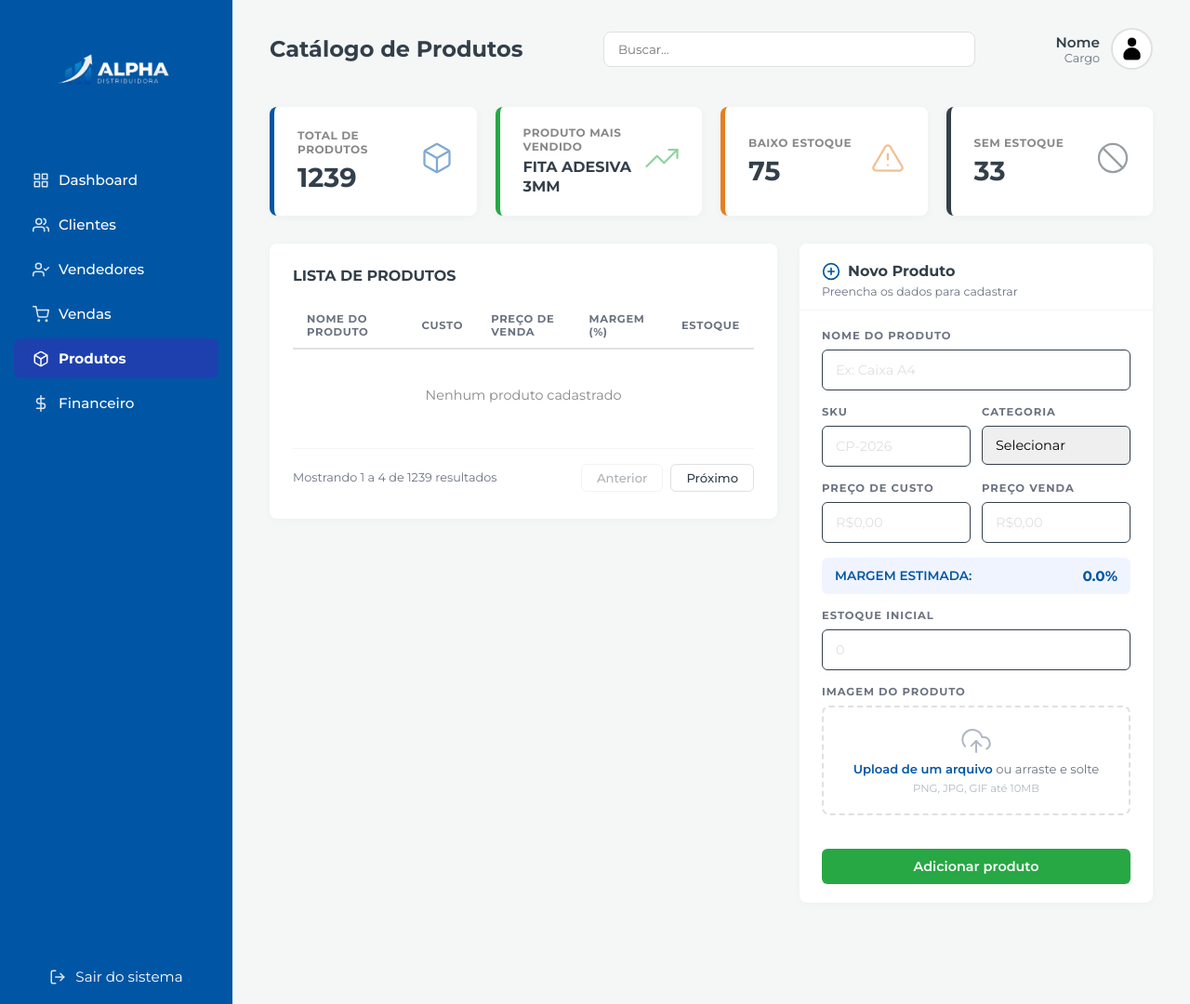
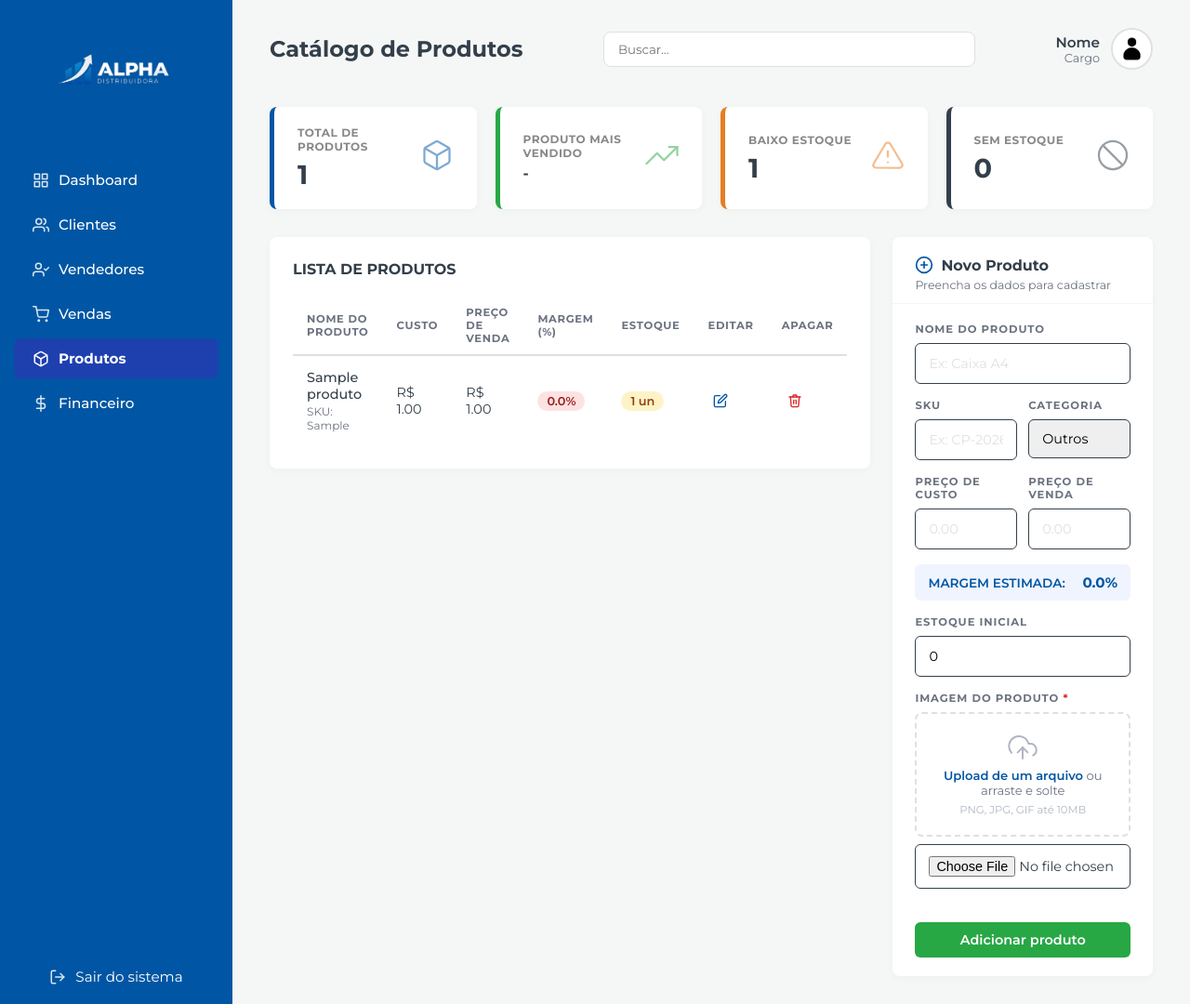
Before and after one commit to Gotheus2/Alpha-Distribuidora, a Django app: page /produtos/ in a window 1280 px wide. Shown: the whole page at 93% size. Run offline with Django 5.2, Linux system fonts and the light colour scheme; tables that the repository leaves empty hold one stand-in row (values such as "Sample post").

Commit message:
finalizacao da pagina de produtos

```diff
--- a/pagina_interna/forms.py
+++ b/pagina_interna/forms.py
@@ -2,7 +2,7 @@
 from django.utils.html import format_html
 from django.utils.safestring import mark_safe
 from .models import Vendedor
-from .models import Cliente
+from .models import Cliente, Produto
 
 
 class FotoVendedorWidget(forms.ClearableFileInput):
@@ -81,3 +81,17 @@
     def clean_telefone(self):
         valor = self.cleaned_data.get("telefone", "")
         return ''.join(filter(str.isdigit, valor))
+
+class ProdutoForm(forms.ModelForm):
+    class Meta:
+        model = Produto
+        fields = ["nome", "sku", "categoria", "custo", "preco_venda", "estoque", "imagem"]
+        widgets = {
+            "nome": forms.TextInput(attrs={"class": "form-input", "placeholder": "Ex: Caixa A4"}),
+            "sku": forms.TextInput(attrs={"class": "form-input", "placeholder": "Ex: CP-2026"}),
+            "categoria": forms.Select(attrs={"class": "form-input form-select"}),
+            "custo": forms.NumberInput(attrs={"class": "form-input", "placeholder": "0.00", "step": "0.01", "min": "0", "id": "inputCusto"}),
+            "preco_venda": forms.NumberInput(attrs={"class": "form-input", "placeholder": "0.00", "step": "0.01", "min": "0", "id": "inputPrecoVenda"}),
+            "estoque": forms.NumberInput(attrs={"class": "form-input", "placeholder": "0", "min": "0"}),
+            "imagem": forms.ClearableFileInput(attrs={"class": "form-input", "accept": "image/*", "id": "uploadImage"}),
+        }
--- a/pagina_interna/templates/produtos.html
+++ b/pagina_interna/templates/produtos.html
@@ -3,11 +3,12 @@
 {% block title %}Produtos - Alpha Distribuidora{% endblock title %}
 {% block header_title %}Catálogo de Produtos{% endblock header_title %}
 {% block content %}
+
 <div class="metric-container">
     <div class="metric-card border-blue">
         <div class="metric-info">
             <span class="metric-title">TOTAL DE PRODUTOS</span>
-            <h3 class="metric-value">1239</h3>
+            <h3 class="metric-value">{{ total_produtos }}</h3>
         </div>
         <div class="metric-icon">
             <svg xmlns="http://www.w3.org/2000/svg" width="36" height="36" viewBox="0 0 24 24" fill="none" stroke="#0056a4" stroke-width="1.5" stroke-linecap="round" stroke-linejoin="round">
@@ -21,7 +22,7 @@
     <div class="metric-card border-green">
         <div class="metric-info">
             <span class="metric-title">PRODUTO MAIS VENDIDO</span>
-            <h3 class="metric-value produto-mais-vendido">Fita Adesiva 3mm</h3>
+            <h3 class="metric-value produto-mais-vendido">{{ produto_mais_vendido }}</h3>
         </div>
         <div class="metric-icon">
             <svg xmlns="http://www.w3.org/2000/svg" width="36" height="36" viewBox="0 0 24 24" fill="none" stroke="#28a745" stroke-width="1.5" stroke-linecap="round" stroke-linejoin="round">
@@ -34,7 +35,7 @@
     <div class="metric-card border-orange">
         <div class="metric-info">
             <span class="metric-title">BAIXO ESTOQUE</span>
-            <h3 class="metric-value">75</h3>
+            <h3 class="metric-value">{{ baixo_estoque }}</h3>
         </div>
         <div class="metric-icon">
             <svg xmlns="http://www.w3.org/2000/svg" width="36" height="36" viewBox="0 0 24 24" fill="none" stroke="#e67e22" stroke-width="1.5" stroke-linecap="round" stroke-linejoin="round">
@@ -48,7 +49,7 @@
     <div class="metric-card border-dark">
         <div class="metric-info">
             <span class="metric-title">SEM ESTOQUE</span>
-            <h3 class="metric-value">33</h3>
+            <h3 class="metric-value">{{ sem_estoque }}</h3>
         </div>
         <div class="metric-icon">
             <svg xmlns="http://www.w3.org/2000/svg" width="36" height="36" viewBox="0 0 24 24" fill="none" stroke="#333f4a" stroke-width="1.5" stroke-linecap="round" stroke-linejoin="round">
@@ -74,6 +75,8 @@
                         <th>PREÇO DE VENDA</th>
                         <th>MARGEM (%)</th>
                         <th>ESTOQUE</th>
+                        <th>EDITAR</th>
+                        <th>APAGAR</th>
                     </tr>
                 </thead>
                 <tbody>
@@ -87,22 +90,53 @@
                         <td>R$ {{ produto.preco_venda }}</td>
                         <td>
                             <span class="badge-margem {% if produto.margem >= 40 %}alta{% elif produto.margem >= 20 %}media{% else %}baixa{% endif %}">
-                                {{ produto.margem }}
+                                {{ produto.margem }}%
                             </span>
                         </td>
                         <td>
                             {% if produto.estoque == 0 %}
                                 <span class="badge-estoque zerado">{{ produto.estoque }} un</span>
-                            {% elif produto.estoque == 5 %}<!--Arrumar isso aqui dps, colocar <= ao inves de ==-->
+                            {% elif produto.estoque <= 20 %}
                                 <span class="badge-estoque baixo">{{ produto.estoque }} un</span>
                             {% else %}
                                 <span class="badge-estoque ok">{{ produto.estoque }} un</span>
                             {% endif %}
                         </td>
+                        <td>
+                            <a href="#" class="btn-table btn-edit"
+                               data-id="{{ produto.id }}"
+                               data-nome="{{ produto.nome }}"
+                               data-sku="{{ produto.sku }}"
+                               data-categoria="{{ produto.categoria }}"
+                               data-custo="{{ produto.custo }}"
+                               data-preco="{{ produto.preco_venda }}"
+                               data-estoque="{{ produto.estoque }}"
+                               title="Editar">
+                                <svg xmlns="http://www.w3.org/2000/svg" width="16" height="16" viewBox="0 0 24 24" fill="none" stroke="currentColor" stroke-width="2" stroke-linecap="round" stroke-linejoin="round">
+                                    <path d="M11 4H4a2 2 0 0 0-2 2v14a2 2 0 0 0 2 2h14a2 2 0 0 0 2-2v-7"/>
+                                    <path d="M18.5 2.5a2.121 2.121 0 0 1 3 3L12 15l-4 1 1-4 9.5-9.5z"/>
+                                </svg>
+                            </a>
+                        </td>
+                        <td>
+                            <form method="POST" action="{% url 'pagina_interna:deletar_produto' produto.id %}" style="display:inline;">
+                                {% csrf_token %}
+                                <button type="submit" class="btn-table btn-delete" title="Apagar"
+                                        onclick="return confirm('Tem certeza que deseja apagar {{ produto.nome }}?')">
+                                    <svg xmlns="http://www.w3.org/2000/svg" width="16" height="16" viewBox="0 0 24 24" fill="none" stroke="currentColor" stroke-width="2" stroke-linecap="round" stroke-linejoin="round">
+                                        <polyline points="3 6 5 6 21 6"/>
+                                        <path d="M19 6l-1 14a2 2 0 0 1-2 2H8a2 2 0 0 1-2-2L5 6"/>
+                                        <path d="M10 11v6"/>
+                                        <path d="M14 11v6"/>
+                                        <path d="M9 6V4a1 1 0 0 1 1-1h4a1 1 0 0 1 1 1v2"/>
+                                    </svg>
+                                </button>
+                            </form>
+                        </td>
                     </tr>
                     {% empty %}
                     <tr>
-                        <td colspan="5" style="text-align: center; padding: 40px; color: #888;">
+                        <td colspan="7" style="text-align: center; padding: 40px; color: #888;">
                             Nenhum produto cadastrado
                         </td>
                     </tr>
@@ -110,13 +144,26 @@
                 </tbody>
             </table>
         </div>
+
+        {% if page_obj.has_other_pages %}
         <div class="table-pagination">
-            <span class="pagination-info">Mostrando 1 a 4 de 1239 resultados</span>
+            <span class="pagination-info">
+                Mostrando {{ page_obj.start_index }} a {{ page_obj.end_index }} de {{ page_obj.paginator.count }} produtos
+            </span>
             <div class="pagination-controls">
+                {% if page_obj.has_previous %}
+                    <a href="?page={{ page_obj.previous_page_number }}" class="btn-pag">Anterior</a>
+                {% else %}
                     <button class="btn-pag" disabled>Anterior</button>
-                <button class="btn-pag">Próximo</button>
+                {% endif %}
+                {% if page_obj.has_next %}
+                    <a href="?page={{ page_obj.next_page_number }}" class="btn-pag">Próximo</a>
+                {% else %}
+                    <button class="btn-pag" disabled>Próximo</button>
+                {% endif %}
             </div>
         </div>
+        {% endif %}
     </div>
 
     <div class="produto-form-panel">
@@ -127,83 +174,100 @@
                     <line x1="12" y1="8" x2="12" y2="16"/>
                     <line x1="8" y1="12" x2="16" y2="12"/>
                 </svg>
-                <span>Novo Produto</span>
+                <span id="formPanelTitle">Novo Produto</span>
             </div>
-            <p class="form-panel-subtitle">Preencha os dados para cadastrar</p>
+            <p class="form-panel-subtitle" id="formPanelSubtitle">Preencha os dados para cadastrar</p>
         </div>
 
+        <form method="POST" action="{% url 'pagina_interna:produtos' %}" enctype="multipart/form-data" id="produtoForm">
+            {% csrf_token %}
             <div class="form-panel-body">
+
                 <div class="form-group">
                     <label class="form-label">NOME DO PRODUTO</label>
-                <input type="text" class="form-input" placeholder="Ex: Caixa A4" />
+                    {{ form.nome }}
                 </div>
+
                 <div class="form-row">
                     <div class="form-group">
                         <label class="form-label">SKU</label>
-                    <input type="text" class="form-input" placeholder="CP-2026 "/>
+                        {{ form.sku }}
                     </div>
                     <div class="form-group">
                         <label class="form-label">CATEGORIA</label>
-                    <select class="form-input form-select">
-                        <option value="">Selecionar</option>
-                        <option>Embalagens</option>
-                        <option>Papelaria</option>
-                        <option>Limpeza</option>
-                        <option>Outros</option>
-                    </select>
+                        {{ form.categoria }}
                     </div>
                 </div>
+
                 <div class="form-row">
                     <div class="form-group">
                         <label class="form-label">PREÇO DE CUSTO</label>
-                    <input type="number" class="form-input" id="inputCusto" placeholder="R$0,00" step="0.01" min="0" />
+                        {{ form.custo }}
                     </div>
                     <div class="form-group">
-                    <label class="form-label">PREÇO VENDA</label>
-                    <input type="number" class="form-input" id="inputPrecoVenda" placeholder="R$0,00" step="0.01" min="0" />
+                        <label class="form-label">PREÇO DE VENDA</label>
+                        {{ form.preco_venda }}
                     </div>
                 </div>
+
                 <div class="form-group">
                     <div class="margem-estimada-box">
-                    <span class="margem-label">MARGEM ESTIMADA: </span>
+                        <span class="margem-label">MARGEM ESTIMADA:</span>
                         <span class="margem-valor" id="margemDisplay">0.0%</span>
                     </div>
                 </div>
+
                 <div class="form-group">
                     <label class="form-label">ESTOQUE INICIAL</label>
-                <input type="number" class="form-input" placeholder="0" min="0" />
+                    {{ form.estoque }}
                 </div>
+
                 <div class="form-group">
-                <label class="form-label">IMAGEM DO PRODUTO</label>
-                <label class="upload-area" for="uploadImage">
+                    <label class="form-label">IMAGEM DO PRODUTO <span style="color:#dc2626">*</span></label>
+                    <label class="upload-area" for="id_imagem" id="uploadLabel">
                         <svg xmlns="http://www.w3.org/2000/svg" width="32" height="32" viewBox="0 0 24 24" fill="none" stroke="#b0b7c3" stroke-width="1.5" stroke-linecap="round" stroke-linejoin="round">
                             <polyline points="16 16 12 12 8 16"/>
                             <line x1="12" y1="12" x2="12" y2="21"/>
                             <path d="M20.39 18.39A5 5 0 0 0 18 9h-1.26A8 8 0 1 0 3 16.3"/>
                         </svg>
-                    <p><span class="upload-link">Upload de um arquivo</span> ou arraste e solte</p>
+                        <p id="uploadText"><span class="upload-link">Upload de um arquivo</span> ou arraste e solte</p>
                         <p class="upload-hint">PNG, JPG, GIF até 10MB</p>
-                    <input type="file" id="uploadImage" accept="image/*" style="display: none;" />
                     </label>
+                    {{ form.imagem }}
                 </div>
+
+                {% if form.errors %}
+                <div style="background:#fee2e2; border-radius:6px; padding:12px; font-size:0.85rem; color:#991b1b;">
+                    {% for field in form %}
+                        {% for error in field.errors %}
+                            <div>{{ field.label }}: {{ error }}</div>
+                        {% endfor %}
+                    {% endfor %}
+                </div>
+                {% endif %}
+
             </div>
 
             <div class="form-panel-footer">
-            <button class="btn-success btn-block">Adicionar produto</button>
+                <button type="submit" class="btn-success btn-block" id="formSubmitBtn">Adicionar produto</button>
+                <button type="button" class="btn-secondary btn-block" id="btnCancelarEdicao" style="display:none; margin-top: 8px;">Cancelar edição</button>
             </div>
+        </form>
     </div>
 </div>
 
 <script>
-    const inputCusto = document.getElementById('inputCusto');
-    const inputPreco = document.getElementById('inputPrecoVenda');
+document.addEventListener('DOMContentLoaded', function () {
+
+    const inputCusto = document.querySelector('input[name="custo"]');
+    const inputPreco = document.querySelector('input[name="preco_venda"]');
     const margemDisplay = document.getElementById('margemDisplay');
 
     function calcularMargem() {
-        const custo = parseFloat(inputCusto.value);
-        const preco = parseFloat(inputPreco.value);
-        if(custo > 0 && preco > 0) {
-            const margem = ((preco- custo) / preco * 100).toFixed(1);
+        const custo = parseFloat(inputCusto ? inputCusto.value : 0);
+        const preco = parseFloat(inputPreco ? inputPreco.value : 0);
+        if (custo > 0 && preco > 0) {
+            const margem = ((preco - custo) / preco * 100).toFixed(1);
             margemDisplay.textContent = margem + '%';
             margemDisplay.style.color = margem >= 0 ? 'var(--verde-alpha)' : '#dc2626';
         } else {
@@ -212,15 +276,64 @@
         }
     }
 
-    inputCusto.addEventListener('input', calcularMargem);
-    inputPreco.addEventListener('input', calcularMargem);
+    if (inputCusto) inputCusto.addEventListener('input', calcularMargem);
+    if (inputPreco) inputPreco.addEventListener('input', calcularMargem);
 
-    document.getElementById('uploadImage').addEventListener('change', function(e) {
-        const files = e.target.files[0];
-        if(file) {
-            const label = this.closest('.upload-area');
-            label.querySelector('p:first-of-type').textContent = file.name;
+    const uploadInput = document.getElementById('id_imagem');
+    if (uploadInput) {
+        uploadInput.style.display = 'none';
+        uploadInput.addEventListener('change', function () {
+            const file = this.files[0];
+            if (file) {
+                document.getElementById('uploadText').innerHTML = '✓ ' + file.name;
             }
         });
+    }
+
+    const form = document.getElementById('produtoForm');
+    const titleEl = document.getElementById('formPanelTitle');
+    const subtitleEl = document.getElementById('formPanelSubtitle');
+    const submitBtn = document.getElementById('formSubmitBtn');
+    const cancelBtn = document.getElementById('btnCancelarEdicao');
+    const baseAction = "{% url 'pagina_interna:produtos' %}";
+
+    document.querySelectorAll('.btn-edit').forEach(function (btn) {
+        btn.addEventListener('click', function (e) {
+            e.preventDefault();
+
+            const id = this.dataset.id;
+            form.action = `/produtos/${id}/`;
+
+            document.getElementById('id_nome').value = this.dataset.nome;
+            document.getElementById('id_sku').value = this.dataset.sku;
+            document.getElementById('id_categoria').value = this.dataset.categoria;
+            document.getElementById('id_custo').value = this.dataset.custo;
+            document.getElementById('id_preco_venda').value = this.dataset.preco;
+            document.getElementById('id_estoque').value = this.dataset.estoque;
+
+            calcularMargem();
+
+            titleEl.textContent = 'Editar Produto';
+            subtitleEl.textContent = 'Altere os dados e salve';
+            submitBtn.textContent = 'Salvar Alterações';
+            cancelBtn.style.display = 'block';
+
+            form.closest('.produto-form-panel').scrollIntoView({ behavior: 'smooth' });
+        });
+    });
+
+    cancelBtn.addEventListener('click', function () {
+        form.action = baseAction;
+        form.reset();
+        calcularMargem();
+        document.getElementById('uploadText').innerHTML = '<span class="upload-link">Upload de um arquivo</span> ou arraste e solte';
+        titleEl.textContent = 'Novo Produto';
+        subtitleEl.textContent = 'Preencha os dados para cadastrar';
+        submitBtn.textContent = 'Adicionar produto';
+        cancelBtn.style.display = 'none';
+    });
+
+});
 </script>
+
 {% endblock content %}
--- a/pagina_interna/urls.py
+++ b/pagina_interna/urls.py
@@ -11,7 +11,9 @@
     path("vendedores/<int:id>/editar/", views.editar_vendedor, name="editar_vendedor"),
     path("vendedores/<int:id>/deletar/", views.deletar_vendedor, name="deletar_vendedor"),
     path('vendas/', views.vendas, name='vendas'),
-    path('produtos/', views.produtos, name='produtos'),
+    path("produtos/", views.produtos, name="produtos"),
+    path("produtos/<int:id>/", views.produtos, name="editar_produto"),
+    path("produtos/deletar/<int:id>/", views.deletar_produto, name="deletar_produto"),
     path('financeiro/', views.financeiro, name='financeiro'),
     path("financeiro/editar/<int:id>/", views.financeiro_editar, name="financeiro_editar"),
     path("financeiro/excluir/<int:id>/", views.financeiro_excluir, name="financeiro_excluir"),
--- a/pagina_interna/views.py
+++ b/pagina_interna/views.py
@@ -5,9 +5,9 @@
 from django.core.paginator import Paginator
 from django.db.models import Sum
 
-from .models import Vendedor, Cliente
+from .models import Vendedor, Cliente, Produto
 from .models import MovimentacaoFinanceira
-from .forms import VendedorForm, ClienteForm
+from .forms import VendedorForm, ClienteForm, ProdutoForm
 
 
 def cadastro_clientes(request, id=None):
@@ -23,7 +23,7 @@
 
     qs = Cliente.objects.all().order_by('nome')
     paginator = Paginator(qs, 5)
-    page_number = request.GET.get("pag") or 1
+    page_number = request.GET.get("page") or 1
     page_obj = paginator.get_page(page_number)
 
     total_clientes = Cliente.objects.count()
@@ -55,8 +55,43 @@
 def vendas(request):
     return render(request, "vendas.html")
 
-def produtos(request):
-    return render(request, "produtos.html")
+def produtos(request, id=None):
+    produto_selecionado = get_object_or_404(Produto, id=id) if id else None
+
+    if request.method == "POST":
+        form = ProdutoForm(request.POST, request.FILES, instance=produto_selecionado)
+        if form.is_valid():
+            form.save()
+            return redirect("pagina_interna:produtos")
+    else:
+        form = ProdutoForm(instance=produto_selecionado)
+
+    qs = Produto.objects.all().order_by("nome")
+    paginator = Paginator(qs, 10)
+    page_number = request.GET.get("page") or 1
+    page_obj = paginator.get_page(page_number)
+
+    total_produtos = Produto.objects.count()
+    baixo_estoque = Produto.objects.filter(estoque__gt=0, estoque__lte=20).count()
+    sem_estoque = Produto.objects.filter(estoque=0).count()
+
+    produto_mais_vendido = "-"
+
+    return render(request, "produtos.html", {
+        "form": form,
+        "produtos": page_obj.object_list,
+        "page_obj": page_obj,
+        "total_produtos": total_produtos,
+        "baixo_estoque": baixo_estoque,
+        "sem_estoque": sem_estoque,
+        "produto_mais_vendido": produto_mais_vendido,
+    })
+
+def deletar_produto(request, id):
+    produto = get_object_or_404(Produto, id=id)
+    if request.method == "POST":
+        produto.delete()
+    return redirect("pagina_interna:produtos")
 
 
 def dashboard(request):
--- a/static/css/style.css
+++ b/static/css/style.css
@@ -450,7 +450,7 @@
 
 .produtos-layout {
   display: grid;
-  grid-template-columns: 1fr 380px;
+  grid-template-columns: 1fr minmax(0, 380px);
   gap: 24px;
   align-items: start;
 }
@@ -1197,3 +1197,30 @@
 #id_ativo {
   display: none;
 }
+
+#id_imagem {
+  display: none;
+}
+
+.produtos-layout {
+  min-width: 0;
+}
+
+.produto-form-panel {
+  min-width: 0;
+  overflow-x: hidden;
+}
+
+.form-panel-body {
+  min-width: 0;
+}
+
+.form-row > .form-group {
+  min-width: 0;
+  overflow: hidden;
+}
+
+input[type="number"] {
+  min-width: 0;
+  width: 100%;
+}
```
Also changed, not shown: pagina_interna/models.py (+26 -0 lines), pagina_interna/migrations/0007_produto.py (added). Lines whose indentation alone changed are shown as unchanged.
